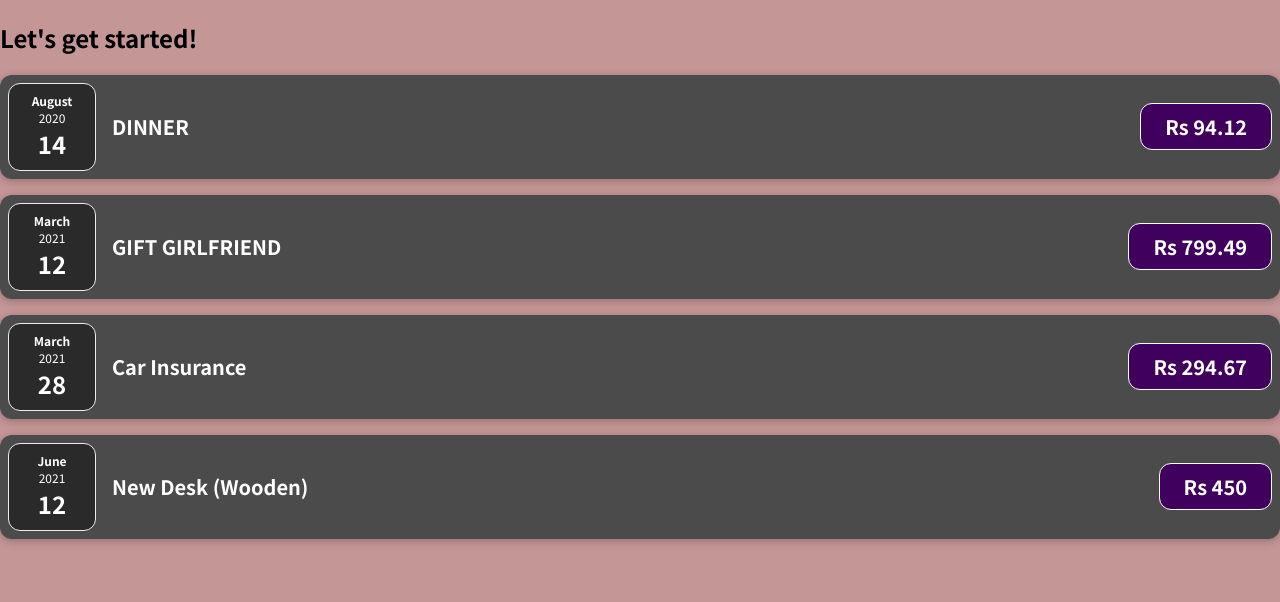
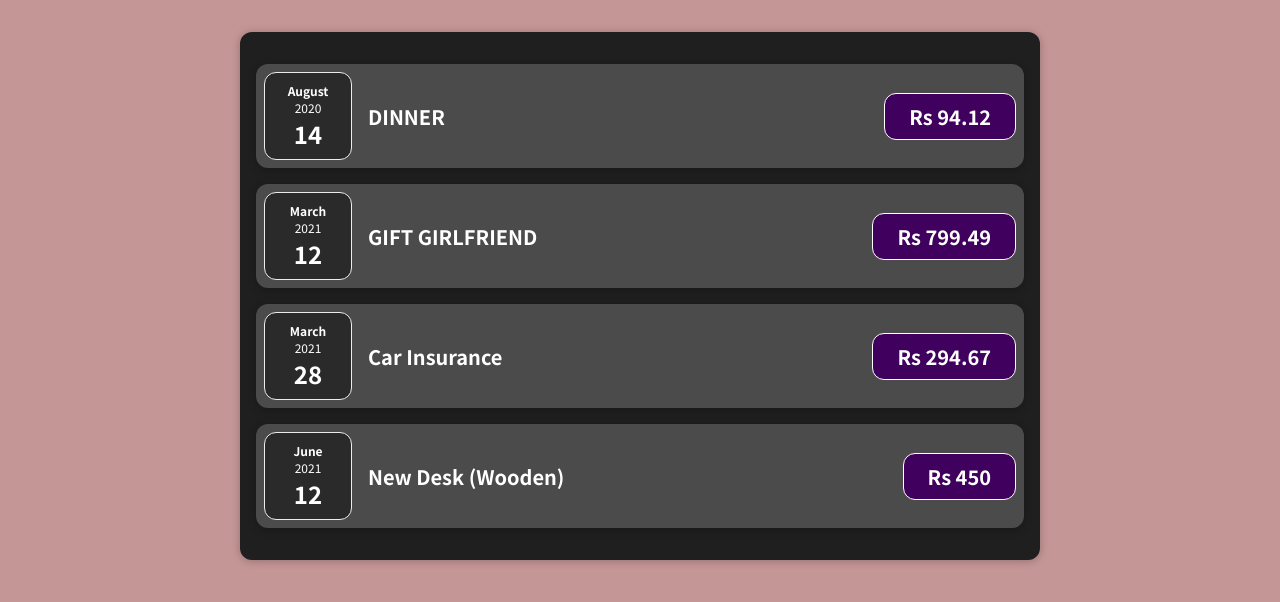
Before and after one commit to imanshgupta/reactjs, a JavaScript app in the folder reactapp/: page / in a window 1280 px wide. Shown: the top 602 px of the page. Built offline with nearby package versions, Linux system fonts and the light colour scheme.

Commit message:
added component

```diff
--- a/reactapp/src/App.js
+++ b/reactapp/src/App.js
@@ -1,5 +1,4 @@
-import ExpenseItem from "./components/ExpenseItem";
-
+import Expenses from "./components/Expenses";
 function App() {
   const expenses = [
     {
@@ -28,31 +27,7 @@
     },
   ];
 
-  return (
-    <div>
-      <h2>Let's get started!</h2>
-      <ExpenseItem
-        title={expenses[0].title}
-        amount={expenses[0].amount}
-        date={expenses[0].date}
-      />
-      <ExpenseItem
-        title={expenses[1].title}
-        amount={expenses[1].amount}
-        date={expenses[1].date}
-      />
-      <ExpenseItem
-        title={expenses[2].title}
-        amount={expenses[2].amount}
-        date={expenses[2].date}
-      />
-      <ExpenseItem
-        title={expenses[3].title}
-        amount={expenses[3].amount}
-        date={expenses[3].date}
-      />
-    </div>
-  );
+  return <Expenses items={expenses} />;
 }
 
 export default App;
--- /dev/null
+++ b/reactapp/src/components/Expenses.css
@@ -0,0 +1,9 @@
+.expenses {
+  padding: 1rem;
+  background-color: rgb(31, 31, 31);
+  margin: 2rem auto;
+  width: 50rem;
+  max-width: 95%;
+  border-radius: 12px;
+  box-shadow: 0 1px 8px rgba(0, 0, 0, 0.25);
+}
--- /dev/null
+++ b/reactapp/src/components/Expenses.js
@@ -0,0 +1,31 @@
+import ExpenseItem from "./ExpenseItem";
+import "./Expenses.css";
+
+function Expenses(props) {
+  return (
+    <div className="expenses">
+      <ExpenseItem
+        title={props.items[0].title}
+        amount={props.items[0].amount}
+        date={props.items[0].date}
+      />
+      <ExpenseItem
+        title={props.items[1].title}
+        amount={props.items[1].amount}
+        date={props.items[1].date}
+      />
+      <ExpenseItem
+        title={props.items[2].title}
+        amount={props.items[2].amount}
+        date={props.items[2].date}
+      />
+      <ExpenseItem
+        title={props.items[3].title}
+        amount={props.items[3].amount}
+        date={props.items[3].date}
+      />
+    </div>
+  );
+}
+
+export default Expenses;
```
Also changed, not shown: 1 other file (tests, documents, lock files or other folders).
